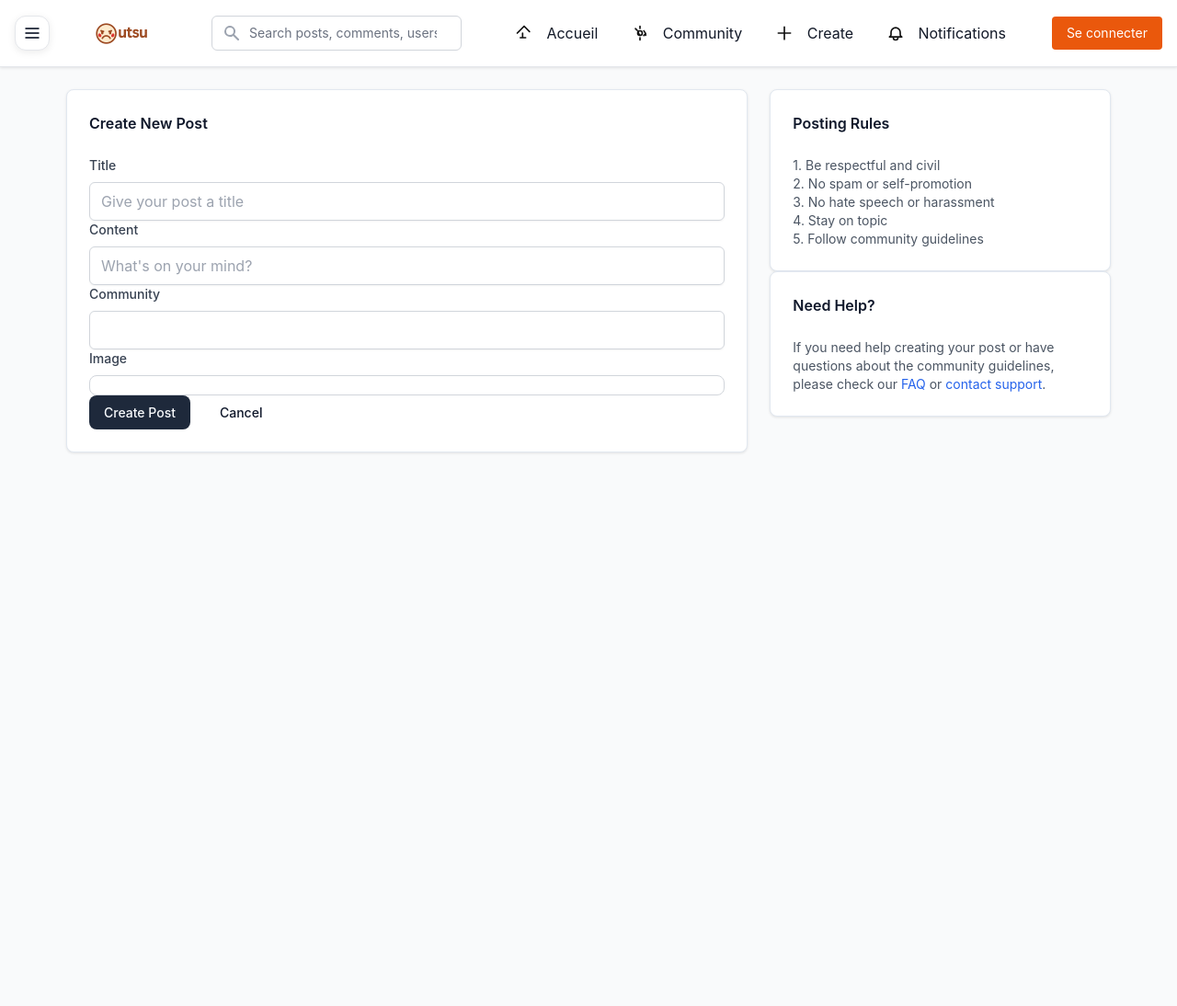
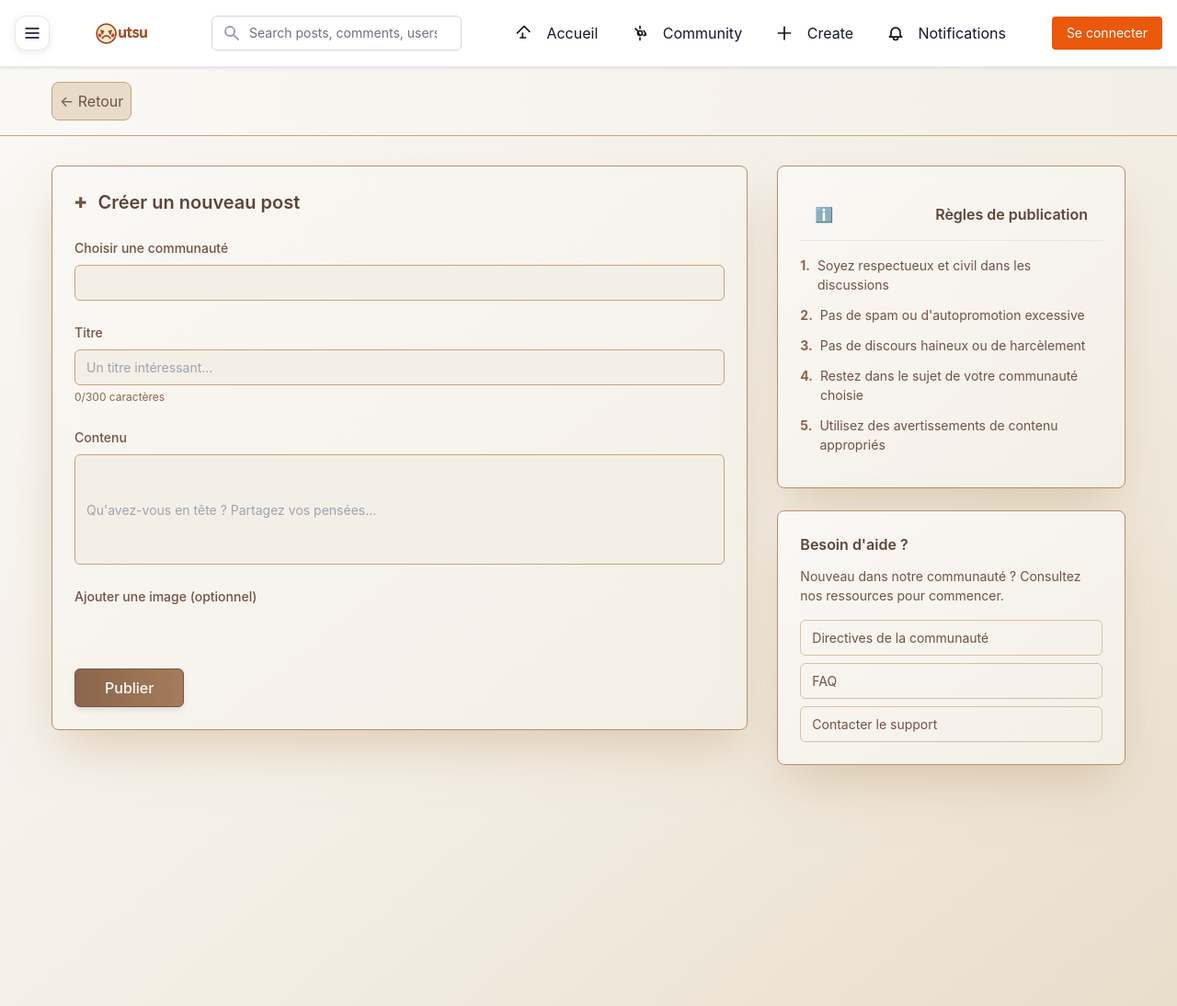
Before and after one commit to Nyx806/UTSU, a Symfony app: template templates/posts/new.html.twig in a window 1280 px wide. Shown: the whole page at 92% size. Run offline with Twig, Linux system fonts and the light colour scheme; the template is opened without the code that fills it, so the values that code supplies are empty; form fields are guessed from the names that the template uses; style sheets or scripts are compiled from the project's sources; some libraries are stand-ins or nearby versions.

Commit message:
css post news

```diff
--- a/templates/home/index.html.twig
+++ b/templates/home/index.html.twig
@@ -975,7 +975,7 @@ document.querySelectorAll('.join-btn').forEach(button => {
     button.addEventListener('click', function() {
         const categoryId = this.dataset.categoryId;
 
-        fetch(`/categories/${categoryId}/toggle-subscription`, {
+        fetch(`/api/category/${categoryId}/toggle-subscription`, {
             method: 'POST',
             headers: {
                 'Content-Type': 'application/json',
@@ -985,7 +985,7 @@ document.querySelectorAll('.join-btn').forEach(button => {
         .then(response => response.json())
         .then(data => {
             const joinText = this.querySelector('.join-text');
-            if (data.isSubscribed) {
+            if (data.subscribed) {
                 joinText.textContent = 'Joined';
                 this.classList.add('bg-blue-100', 'text-blue-700');
                 this.classList.remove('btn-outline');
--- a/templates/posts/new.html.twig
+++ b/templates/posts/new.html.twig
@@ -1,37 +1,8 @@
 {% extends 'base.html.twig' %}
 
-{% block title %}Create New Post{% endblock %}
-
 {% block body %}
-<!DOCTYPE html>
-<html lang="fr">
-<head>
-  <meta charset="UTF-8" />
-  <meta name="viewport" content="width=device-width, initial-scale=1.0" />
-  <title>Create New Post - Utsu</title>
-  <script src="https://cdn.tailwindcss.com"></script>
+{% include 'home/_navbar.html.twig' %}
   <style>
-    :root {
-      --background: #ffffff;
-      --foreground: #0f172a;
-      --card: #ffffff;
-      --card-foreground: #0f172a;
-      --primary: #1e293b;
-      --primary-foreground: #f8fafc;
-      --secondary: #f1f5f9;
-      --secondary-foreground: #1e293b;
-      --muted: #f1f5f9;
-      --muted-foreground: #64748b;
-      --accent: #f1f5f9;
-      --accent-foreground: #1e293b;
-      --destructive: #ef4444;
-      --destructive-foreground: #f8fafc;
-      --border: #e2e8f0;
-      --input: #e2e8f0;
-      --ring: #0f172a;
-      --radius: 0.5rem;
-    }
-
     * {
       margin: 0;
       padding: 0;
@@ -40,250 +11,374 @@
 
     body {
       font-family: -apple-system, BlinkMacSystemFont, 'Segoe UI', Roboto, sans-serif;
-      background-color: var(--background);
-      color: var(--foreground);
       line-height: 1.5;
+    }
+
+    .main-layout {
+      min-height: 100vh;
+      background: linear-gradient(to bottom right, #faf8f5, #f4efe6, #e8dcc9);
+    }
+
+    .header {
+      backdrop-filter: blur(8px);
+      position: sticky;
+      top: 0;
+      z-index: 40;
+      background: linear-gradient(to right, #faf8f5, #f4efe6);
+      border-bottom: 1px solid #c4a47c;
+    }
+
+    .header-content {
+      max-width: 1200px;
+      margin: 0 auto;
+      padding: 1rem;
+    }
+
+    .back-btn {
+      display: inline-flex;
+      align-items: center;
+      padding: 0.5rem;
+      border-radius: 0.5rem;
+      color: #715344;
+      background-color: #e8dcc9;
+      border: 1px solid #c4a47c;
+      text-decoration: none;
+      transition: all 0.2s;
+    }
+
+    .back-btn:hover {
+      background-color: #d7c2a3;
     }
 
     .container {
       max-width: 1200px;
       margin: 0 auto;
-      padding: 0 1rem;
+      padding: 2rem 1rem;
     }
 
-    .btn {
-      display: inline-flex;
-      align-items: center;
-      justify-content: center;
-      border-radius: var(--radius);
-      font-size: 0.875rem;
-      font-weight: 500;
-      transition: all 0.2s;
-      border: none;
-      cursor: pointer;
-      text-decoration: none;
-    }
-
-    .btn-primary {
-      background-color: var(--primary);
-      color: var(--primary-foreground);
-      padding: 0.5rem 1rem;
-    }
-
-    .btn-primary:hover {
-      background-color: #334155;
-    }
-
-    .btn-ghost {
-      background-color: transparent;
-      color: var(--foreground);
-      padding: 0.5rem 1rem;
-    }
-
-    .btn-ghost:hover {
-      background-color: var(--accent);
-      color: var(--accent-foreground);
+    .content-grid {
+      display: grid;
+      grid-template-columns: 1fr;
+      gap: 2rem;
     }
 
     .card {
-      background-color: var(--card);
-      border: 1px solid var(--border);
-      border-radius: var(--radius);
-      box-shadow: 0 1px 3px 0 rgba(0, 0, 0, 0.1);
-    }
-
-    .card-header {
-      padding: 1.5rem 1.5rem 0;
-    }
-
-    .card-title {
-      font-size: 1rem;
-      font-weight: 600;
-      color: var(--card-foreground);
+      backdrop-filter: blur(8px);
+      background: linear-gradient(to bottom right, #faf8f5, #f4efe6);
+      border: 1px solid #b5906a;
+      border-radius: 0.5rem;
+      box-shadow: 0 25px 50px -12px rgba(196, 164, 124, 0.5);
     }
 
     .card-content {
       padding: 1.5rem;
     }
 
-    .main-layout {
-      min-height: 100vh;
-      background-color: #f9fafb;
+    .form-header {
+      display: flex;
+      align-items: center;
+      gap: 0.75rem;
+      margin-bottom: 1.5rem;
     }
 
-    .content-wrapper {
-      padding: 1.5rem 0;
+    .form-title {
+      font-size: 1.25rem;
+      font-weight: 600;
+      color: #5d4439;
     }
 
-    .content-grid {
-      display: grid;
-      grid-template-columns: 1fr;
-      gap: 1.5rem;
+    .form-group {
+      margin-bottom: 1.5rem;
     }
 
-    .space-y-2 > * + * {
-      margin-top: 0.5rem;
+    .form-label {
+      display: block;
+      font-size: 0.875rem;
+      font-weight: 500;
+      margin-bottom: 0.5rem;
+      color: #715344;
     }
 
-    .space-y-4 > * + * {
-      margin-top: 1rem;
-    }
-
-    .flex {
-      display: flex;
-    }
-
-    .items-center {
-      align-items: center;
-    }
-
-    .gap-4 {
-      gap: 1rem;
-    }
-
-    .w-full {
+    .form-input,
+    .form-select,
+    .form-textarea {
       width: 100%;
-    }
-
-    .text-sm {
+      padding: 0.5rem 0.75rem;
+      background-color: #f4efe6;
+      border: 1px solid #c4a47c;
+      border-radius: 0.375rem;
+      color: #5d4439;
       font-size: 0.875rem;
     }
 
-    .text-gray-600 {
-      color: #4b5563;
+    .form-input:focus,
+    .form-select:focus,
+    .form-textarea:focus {
+      outline: none;
+      border-color: #a67c5a;
+      box-shadow: 0 0 0 2px rgba(166, 124, 90, 0.2);
     }
 
-    .text-gray-700 {
-      color: #374151;
+    .form-textarea {
+      min-height: 120px;
+      resize: vertical;
     }
 
-    .text-blue-600 {
-      color: #2563eb;
+    .char-count {
+      font-size: 0.75rem;
+      color: #8a654c;
+      margin-top: 0.25rem;
     }
 
-    .hover\:underline:hover {
-      text-decoration: underline;
+    .upload-area {
+      border: 2px dashed #b5906a;
+      border-radius: 0.5rem;
+      padding: 2rem;
+      text-align: center;
+      background-color: #f4efe6;
+      cursor: pointer;
+      transition: all 0.2s;
     }
 
-    @media (min-width: 768px) {
+    .upload-area:hover {
+      border-color: #a67c5a;
+      background-color: #e8dcc9;
+    }
+
+    .upload-icon {
+      width: 3rem;
+      height: 3rem;
+      border-radius: 50%;
+      background-color: #e8dcc9;
+      border: 1px solid #c4a47c;
+      display: flex;
+      align-items: center;
+      justify-content: center;
+      margin: 0 auto 0.75rem;
+    }
+
+    .upload-text {
+      font-weight: 500;
+      color: #715344;
+    }
+
+    .upload-subtext {
+      font-size: 0.875rem;
+      color: #8a654c;
+    }
+
+    .btn-primary {
+      background: linear-gradient(to right, #8a654c, #a67c5a);
+      color: #faf8f5;
+      border: 1px solid #715344;
+      padding: 0.5rem 2rem;
+      border-radius: 0.375rem;
+      font-weight: 500;
+      cursor: pointer;
+      transition: all 0.2s;
+      box-shadow: 0 4px 6px -1px rgba(0, 0, 0, 0.1);
+    }
+
+    .btn-primary:hover {
+      background: linear-gradient(to right, #715344, #8a654c);
+    }
+
+    .sidebar-card {
+      backdrop-filter: blur(8px);
+      background: linear-gradient(to bottom right, #faf8f5, #f4efe6);
+      border: 1px solid #b5906a;
+      border-radius: 0.5rem;
+      box-shadow: 0 25px 50px -12px rgba(196, 164, 124, 0.5);
+      margin-bottom: 1.5rem;
+    }
+
+    .sidebar-header {
+      display: flex;
+      align-items: center;
+      gap: 0.5rem;
+      margin-bottom: 1rem;
+    }
+
+    .sidebar-title {
+      font-weight: 600;
+      color: #5d4439;
+    }
+
+    .rules-list {
+      color: #715344;
+      font-size: 0.875rem;
+    }
+
+    .rule-item {
+      display: flex;
+      align-items: flex-start;
+      gap: 0.5rem;
+      margin-bottom: 0.75rem;
+    }
+
+    .rule-number {
+      font-weight: 700;
+      color: #8a654c;
+    }
+
+    .help-text {
+      font-size: 0.875rem;
+      color: #715344;
+      margin-bottom: 1rem;
+    }
+
+    .help-buttons {
+      display: flex;
+      flex-direction: column;
+      gap: 0.5rem;
+    }
+
+    .btn-ghost {
+      width: 100%;
+      text-align: left;
+      padding: 0.5rem 0.75rem;
+      color: #715344;
+      background-color: transparent;
+      border: 1px solid #d7c2a3;
+      border-radius: 0.375rem;
+      text-decoration: none;
+      font-size: 0.875rem;
+      transition: all 0.2s;
+    }
+
+    .btn-ghost:hover {
+      background-color: #e8dcc9;
+    }
+
+    @media (min-width: 1024px) {
       .content-grid {
         grid-template-columns: 2fr 1fr;
       }
-
-      .container {
-        padding: 0 2rem;
-      }
-    }
-
-    @media (max-width: 767px) {
-      .sidebar {
-        order: -1;
-      }
     }
   </style>
-</head>
-<body class="bg-gray-100">
-
-{% include 'home/_navbar.html.twig' %}
 
 <div class="main-layout">
+    <!-- Header simplifié -->
+    <header class="header">
+        <div class="header-content">
+            <a href="{{ path('home_index') }}" class="back-btn">
+                ← Retour
+            </a>
+        </div>
+    </header>
+
     <div class="container">
-        <div class="content-wrapper">
         <div class="content-grid">
-                <!-- Main Content -->
-                <div class="main-content">
+            <!-- Formulaire principal -->
+            <div>
                 <div class="card">
-                        <div class="card-header">
-                            <h1 class="card-title">Create New Post</h1>
-                        </div>
                     <div class="card-content">
-                            {{ form_start(PostsForm, {'attr': {'class': 'space-y-4'}}) }}
-                                <div class="space-y-2">
-                                    {{ form_label(PostsForm.title, 'Title', {'label_attr': {'class': 'block text-sm font-medium text-gray-700'}}) }}
-                                    {{ form_widget(PostsForm.title, {
-                                        'attr': {
-                                            'class': 'w-full px-3 py-2 border border-gray-300 rounded-md shadow-sm focus:outline-none focus:ring-2 focus:ring-blue-500 focus:border-blue-500',
-                                            'placeholder': 'Give your post a title'
-                                        }
-                                    }) }}
-                                    {{ form_errors(PostsForm.title) }}
+                        <div class="form-header">
+                            <span style="color: #715344;">✚</span>
+                            <h2 class="form-title">Créer un nouveau post</h2>
                         </div>
 
-                                <div class="space-y-2">
-                                    {{ form_label(PostsForm.contenu, 'Content', {'label_attr': {'class': 'block text-sm font-medium text-gray-700'}}) }}
-                                    {{ form_widget(PostsForm.contenu, {
-                                        'attr': {
-                                            'class': 'w-full px-3 py-2 border border-gray-300 rounded-md shadow-sm focus:outline-none focus:ring-2 focus:ring-blue-500 focus:border-blue-500',
-                                            'rows': '6',
-                                            'placeholder': 'What\'s on your mind?'
-                                        }
-                                    }) }}
-                                    {{ form_errors(PostsForm.contenu) }}
+                        {{ form_start(PostsForm, {'attr': {'enctype': 'multipart/form-data'}}) }}
+
+                        <!-- Sélection de catégorie -->
+                        <div class="form-group">
+                            <label class="form-label">Choisir une communauté</label>
+                            {{ form_widget(PostsForm.cat, {'attr': {'class': 'form-select'}}) }}
                         </div>
 
-                                <div class="space-y-2">
-                                    {{ form_label(PostsForm.cat, 'Community', {'label_attr': {'class': 'block text-sm font-medium text-gray-700'}}) }}
-                                    {{ form_widget(PostsForm.cat, {
-                                        'attr': {
-                                            'class': 'w-full px-3 py-2 border border-gray-300 rounded-md shadow-sm focus:outline-none focus:ring-2 focus:ring-blue-500 focus:border-blue-500'
-                                        }
-                                    }) }}
-                                    {{ form_errors(PostsForm.cat) }}
+                        <!-- Titre -->
+                        <div class="form-group">
+                            <label class="form-label">Titre</label>
+                            {{ form_widget(PostsForm.title, {'attr': {'class': 'form-input', 'placeholder': 'Un titre intéressant...', 'maxlength': '300'}}) }}
+                            <div class="char-count">0/300 caractères</div>
                         </div>
 
-                                <div class="space-y-2">
-                                    <label class="block text-sm font-medium text-gray-700">Image</label>
+                        <!-- Contenu -->
+                        <div class="form-group">
+                            <label class="form-label">Contenu</label>
+                            {{ form_widget(PostsForm.contenu, {'attr': {'class': 'form-textarea', 'placeholder': 'Qu\'avez-vous en tête ? Partagez vos pensées...', 'rows': '6'}}) }}
+                        </div>
+
+                        <!-- Upload d'image -->
+                        <div class="form-group">
+                            <label class="form-label">Ajouter une image (optionnel)</label>
                             {{ form_widget(PostsForm.photo, {
                                 'attr': {
-                                            'class': 'block w-full text-sm text-gray-700 border border-gray-300 rounded-lg file:bg-blue-600 file:text-white file:border-0 file:px-4 file:py-2 file:mr-4 hover:file:bg-blue-700 transition',
+                                    'class': 'block w-full text-sm text-gray-700
+                                             file:mr-4 file:py-2 file:px-4
+                                             file:rounded-md file:border-0
+                                             file:text-sm file:font-semibold
+                                             file:bg-[#8a654c] file:text-white
+                                             hover:file:bg-[#715344]
+                                             cursor-pointer',
                                     'accept': 'image/*'
                                 }
                             }) }}
-                                    {{ form_errors(PostsForm.photo) }}
+                            <div id="preview-container" class="mt-4 hidden">
+                                <img id="image-preview" class="max-w-full h-auto rounded-lg shadow-lg" src="" alt="Aperçu">
+                                <button type="button" onclick="removeImage()" class="mt-2 text-red-600 hover:text-red-800">
+                                    Supprimer l'image
+                                </button>
+                            </div>
                         </div>
 
-                                <div class="flex items-center gap-4">
-                                    <button type="submit" class="btn btn-primary">
-                                        Create Post
+                        <!-- Boutons d'action -->
+                        <div style="padding-top: 1rem;">
+                            <button type="submit" class="btn-primary">
+                                Publier
                             </button>
-                                    <a href="{{ path('home_index') }}" class="btn btn-ghost">
-                                        Cancel
-                                    </a>
                         </div>
+
                         {{ form_end(PostsForm) }}
                     </div>
                 </div>
             </div>
 
             <!-- Sidebar -->
-                <div class="sidebar">
-                    <!-- Posting Rules -->
-                    <div class="card">
-                        <div class="card-header">
-                            <h3 class="card-title">Posting Rules</h3>
+            <div>
+                <!-- Règles de publication -->
+                <div class="sidebar-card">
+                    <div class="card-content">
+                        <div class="sidebar-header">
+                            <span style="color: #715344;">ℹ️</span>
+                            <h3 class="sidebar-title">Règles de publication</h3>
                         </div>
-                        <div class="card-content space-y-2">
-                            <div class="text-sm text-gray-600">
-                                <p>1. Be respectful and civil</p>
-                                <p>2. No spam or self-promotion</p>
-                                <p>3. No hate speech or harassment</p>
-                                <p>4. Stay on topic</p>
-                                <p>5. Follow community guidelines</p>
+                        <div class="rules-list">
+                            <div class="rule-item">
+                                <span class="rule-number">1.</span>
+                                <span>Soyez respectueux et civil dans les discussions</span>
+                            </div>
+                            <div class="rule-item">
+                                <span class="rule-number">2.</span>
+                                <span>Pas de spam ou d'autopromotion excessive</span>
+                            </div>
+                            <div class="rule-item">
+                                <span class="rule-number">3.</span>
+                                <span>Pas de discours haineux ou de harcèlement</span>
+                            </div>
+                            <div class="rule-item">
+                                <span class="rule-number">4.</span>
+                                <span>Restez dans le sujet de votre communauté choisie</span>
+                            </div>
+                            <div class="rule-item">
+                                <span class="rule-number">5.</span>
+                                <span>Utilisez des avertissements de contenu appropriés</span>
+                            </div>
                         </div>
                     </div>
                 </div>
 
-                    <!-- Help -->
-                    <div class="card">
-                        <div class="card-header">
-                            <h3 class="card-title">Need Help?</h3>
-                        </div>
+                <!-- Aide -->
+                <div class="sidebar-card">
                     <div class="card-content">
-                            <p class="text-sm text-gray-600">
-                                If you need help creating your post or have questions about the community guidelines,
-                                please check our <a href="#" class="text-blue-600 hover:underline">FAQ</a> or
-                                <a href="#" class="text-blue-600 hover:underline">contact support</a>.
+                        <h3 class="sidebar-title" style="margin-bottom: 0.75rem;">Besoin d'aide ?</h3>
+                        <p class="help-text">
+                            Nouveau dans notre communauté ? Consultez nos ressources pour commencer.
                         </p>
+                        <div class="help-buttons">
+                            <a href="{{ path('categories_index') }}" class="btn-ghost">Directives de la communauté</a>
+                            <a href="{{ path('app_search') }}" class="btn-ghost">FAQ</a>
+                            <a href="{{ path('account_index') }}" class="btn-ghost">Contacter le support</a>
                         </div>
                     </div>
                 </div>
@@ -293,88 +388,47 @@
 </div>
 
 <script>
-document.addEventListener('DOMContentLoaded', function() {
-    const dropZone = document.getElementById('drop-zone');
-    const fileInput = document.getElementById('file-upload');
-    const fileNameDisplay = document.getElementById('file-name');
-
-    // Empêcher le comportement par défaut pour ces événements
-    ['dragenter', 'dragover', 'dragleave', 'drop'].forEach(eventName => {
-        dropZone.addEventListener(eventName, preventDefaults, false);
-        document.body.addEventListener(eventName, preventDefaults, false);
+// Mise à jour du compteur de caractères
+document.querySelector('input[name="posts[title]"]').addEventListener('input', function() {
+    const count = this.value.length;
+    document.querySelector('.char-count').textContent = `${count}/300 caractères`;
 });
 
-    // Ajouter des effets visuels pendant le drag
-    ['dragenter', 'dragover'].forEach(eventName => {
-        dropZone.addEventListener(eventName, highlight, false);
-    });
-
-    ['dragleave', 'drop'].forEach(eventName => {
-        dropZone.addEventListener(eventName, unhighlight, false);
-    });
-
-    // Gérer le drop
-    dropZone.addEventListener('drop', handleDrop, false);
-
-    // Gérer le changement de fichier via le bouton
-    fileInput.addEventListener('change', handleFileSelect, false);
-
-    function preventDefaults(e) {
-        e.preventDefault();
-        e.stopPropagation();
-    }
-
-    function highlight(e) {
-        dropZone.classList.add('border-blue-500');
-    }
-
-    function unhighlight(e) {
-        dropZone.classList.remove('border-blue-500');
-    }
-
-    function handleDrop(e) {
-        const dt = e.dataTransfer;
-        const files = dt.files;
-        handleFiles(files);
-    }
-
-    function handleFileSelect(e) {
-        const files = e.target.files;
-        handleFiles(files);
-    }
-
-    function handleFiles(files) {
-        if (files.length > 0) {
-            const file = files[0];
+// Gestion de l'upload d'image
+document.getElementById('posts_photo').addEventListener('change', function(e) {
+    if (this.files && this.files[0]) {
+        const file = this.files[0];
 
         // Vérifier le type de fichier
         if (!file.type.match('image.*')) {
-                alert('Please select a valid image file (PNG, JPG, GIF)');
+            alert('Veuillez sélectionner une image valide (PNG, JPG, GIF)');
+            this.value = '';
             return;
         }
 
         // Vérifier la taille du fichier (10MB max)
         if (file.size > 10 * 1024 * 1024) {
-                alert('Image size must not exceed 10MB');
+            alert('L\'image ne doit pas dépasser 10MB');
+            this.value = '';
             return;
         }
 
-            // Mettre à jour l'affichage du nom du fichier
-            fileNameDisplay.textContent = file.name;
-
-            // Mettre à jour le champ de fichier du formulaire
-            const dataTransfer = new DataTransfer();
-            dataTransfer.items.add(file);
-            fileInput.files = dataTransfer.files;
-
-            // Déclencher l'événement change pour que Symfony le détecte
-            const event = new Event('change', { bubbles: true });
-            fileInput.dispatchEvent(event);
+        // Afficher la prévisualisation
+        const reader = new FileReader();
+        reader.onload = function(e) {
+            document.getElementById('image-preview').src = e.target.result;
+            document.getElementById('preview-container').classList.remove('hidden');
         }
+        reader.readAsDataURL(file);
     }
 });
+
+// Suppression de l'image
+function removeImage() {
+    document.getElementById('posts_photo').value = '';
+    document.getElementById('image-preview').src = '';
+    document.getElementById('preview-container').classList.add('hidden');
+}
 </script>
 
-</body>
-</html>
 {% endblock %}
```
Lines whose indentation alone changed are shown as unchanged.
